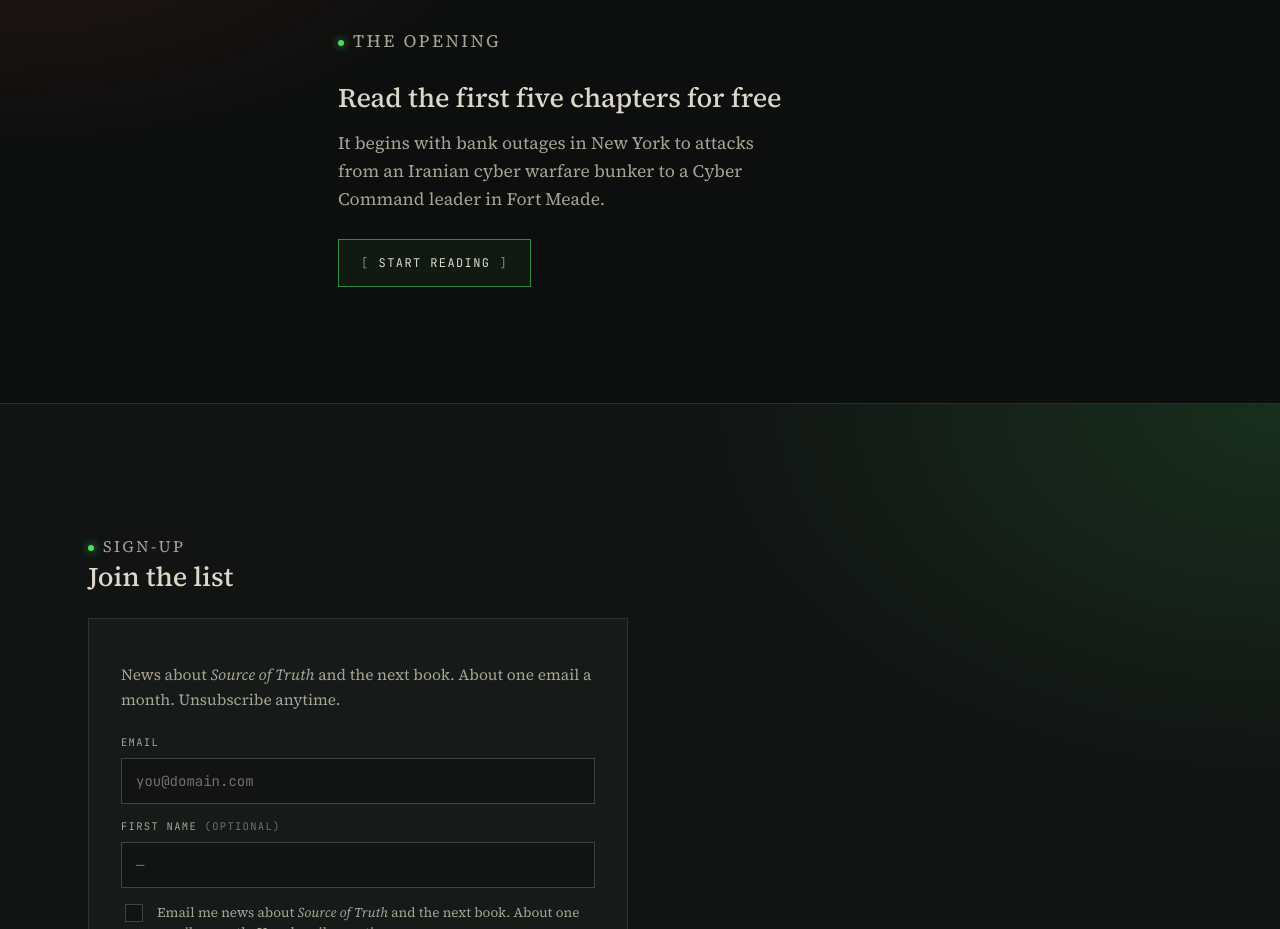
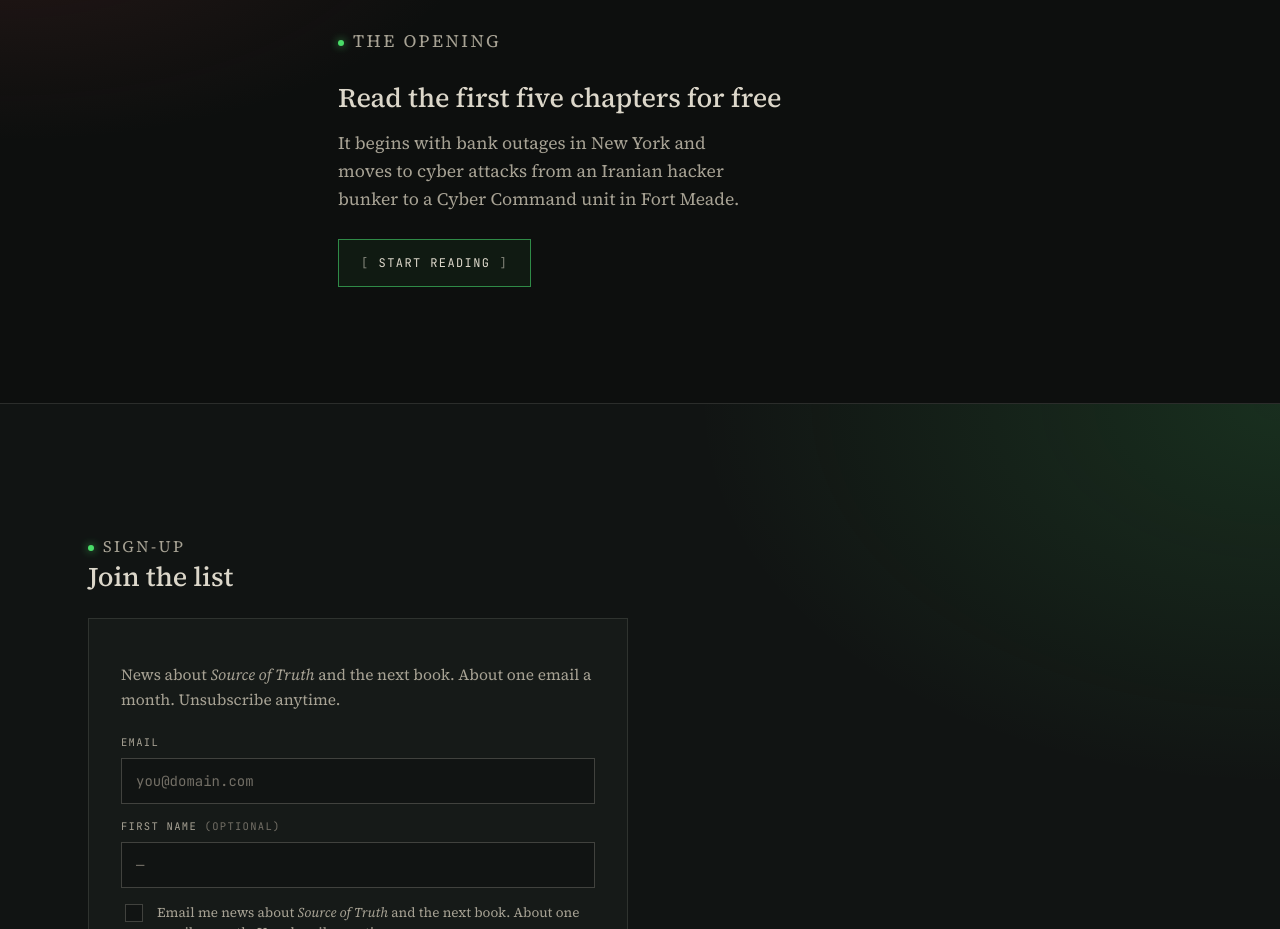
Before and after one commit to BMAC5150/source-of-truth, a plain HTML site: page index.html in a window 1280 px wide. Shown: the part 4340-5269 px from the top of the page. Drawn offline with Linux system fonts and the light colour scheme.

Commit message:
Revise opening paragraph for clarity

```diff
--- a/index.html
+++ b/index.html
@@ -350,7 +350,7 @@ section{position:relative;padding-block:clamp(52px,12vw,116px)}
     <div class="wrap read-copy" style="max-width:640px;margin-inline:auto">
       <p class="eyebrow"><span class="led" aria-hidden="true"></span>THE OPENING</p>
       <h2>Read the first five chapters for free</h2>
-      <p>It begins with bank outages in New York to attacks from an Iranian cyber warfare bunker to a Cyber Command leader in Fort Meade.</p>
+      <p>It begins with bank outages in New York and moves to cyber attacks from an Iranian hacker bunker to a Cyber Command unit in Fort Meade.</p>
       <button class="btn primary" id="openReader" type="button"><span class="br" aria-hidden="true">[</span>Start reading<span class="br" aria-hidden="true">]</span></button>
     </div>
   </section>
```
